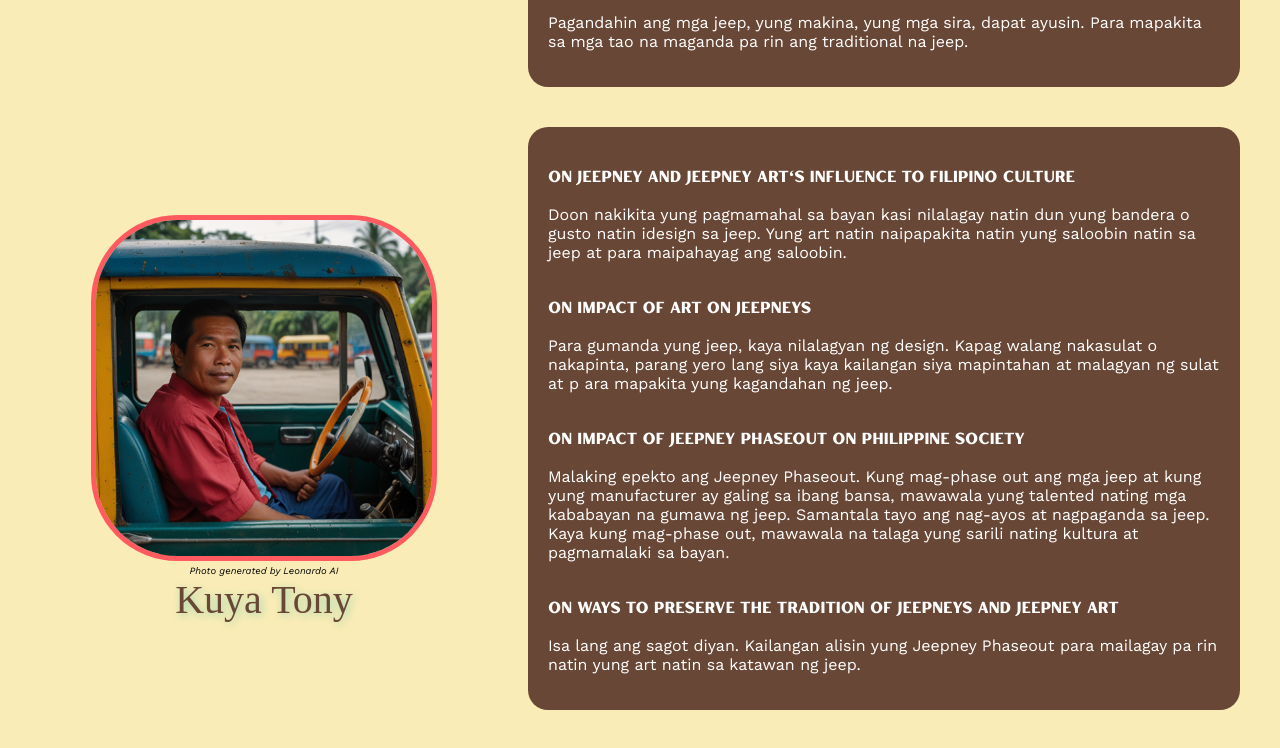
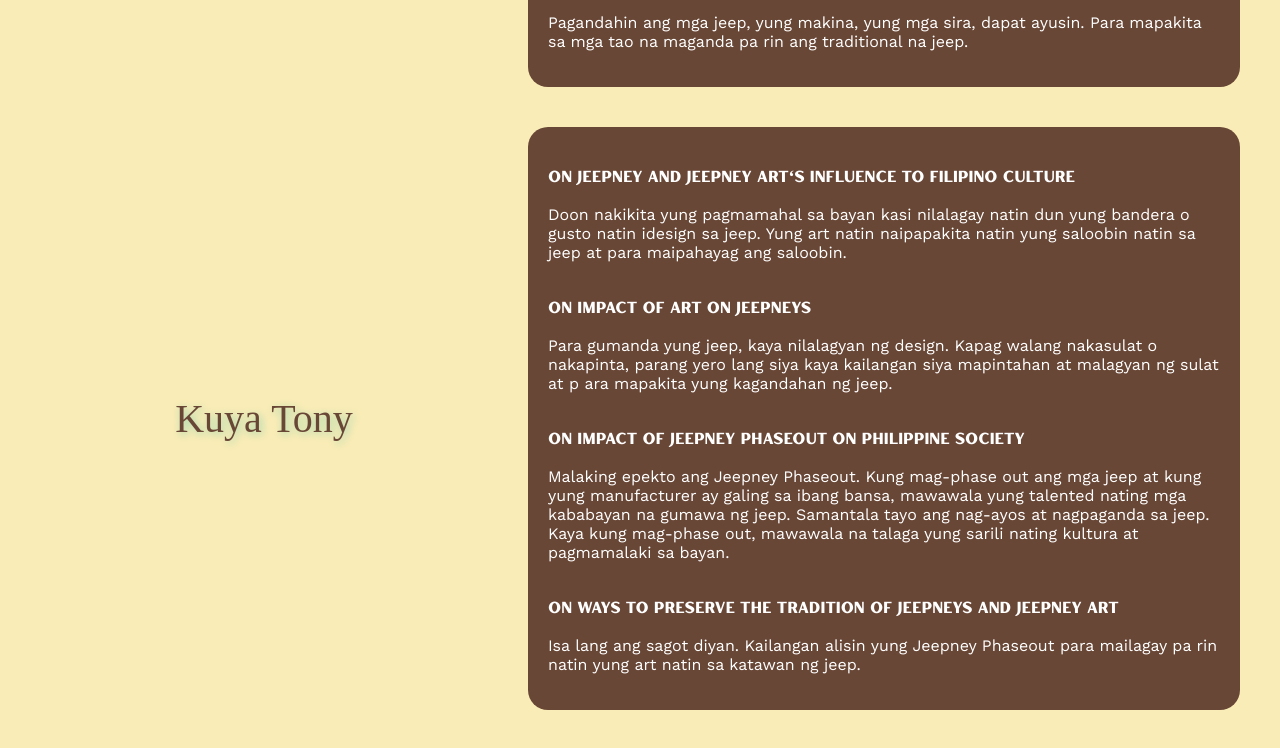
Before and after one commit to jdcmps/Arts-Project, a plain HTML site: page stories.html in a window 1280 px wide. Shown: the part 1837-2585 px from the top of the page. Drawn offline with nearby package versions, Linux system fonts and the light colour scheme; a web font is replaced by a local one.

Commit message:
Removed AI photo

```diff
--- a/stories.html
+++ b/stories.html
@@ -139,8 +139,6 @@
             <div class="story-container">
                 <div class="driver-photo">
                     <figure>
-                        <img src="./assets/Tony.jpg" alt="Photo of Kuya Tony">
-                        <figcaption>Photo generated by Leonardo AI</figcaption>
                         <p class="name">Kuya Tony</p>
                     </figure>
                 </div>
```
Also changed, not shown: index.html (+1 -1 lines).
